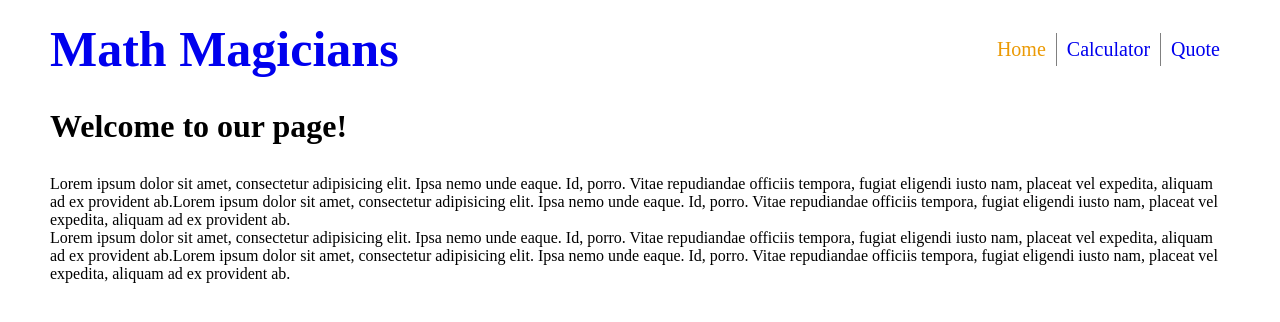
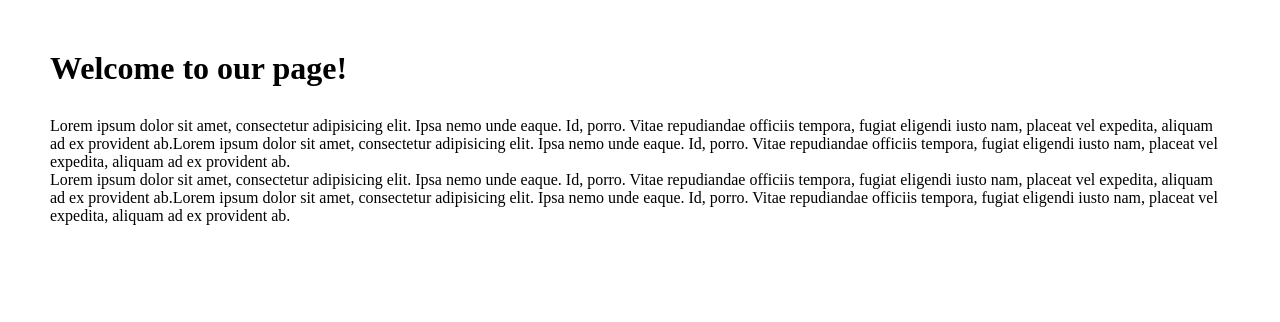
Before and after one commit to wuyepabdul/math-magician, a React (Create React App) app: page /quote in a window 1280 px wide. Shown: the top 322 px of the page. Built offline with nearby package versions, Linux system fonts and the light colour scheme.

Commit message:
Comment NAVbar component in app

```diff
--- a/src/App.js
+++ b/src/App.js
@@ -1,14 +1,14 @@
 import React from 'react';
 import { HashRouter as Router, Switch, Route } from 'react-router-dom';
 import CalculatorPage from './pages/CalculatorPage';
-import NavBar from './components/NavBar';
+// import NavBar from './components/NavBar';
 import Home from './pages/Home';
 import Quote from './pages/Quote';
 
 const App = () => (
   <Router>
     <div className="container">
-      <NavBar />
+      {/* <NavBar /> */}
       <Switch>
         <Route exact path="/" component={Home} />
         <Route path="/calculator">
```
